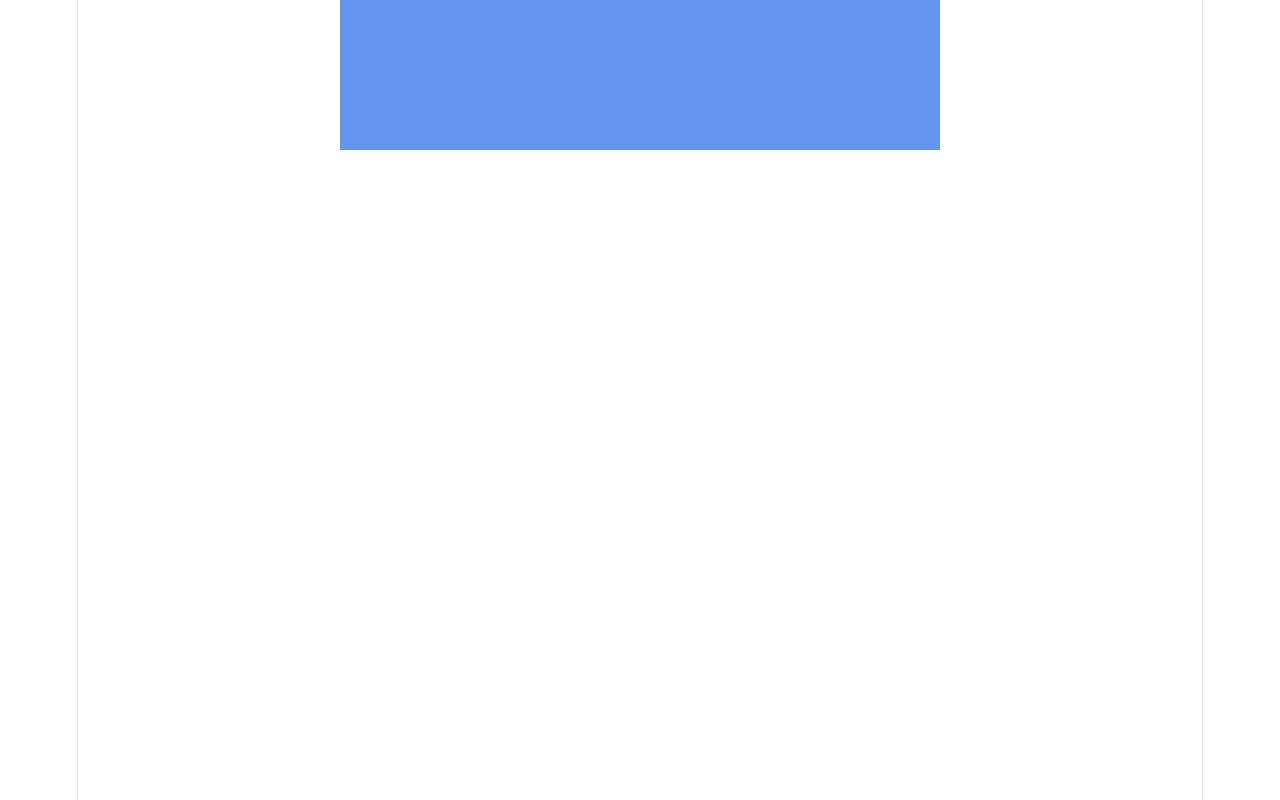
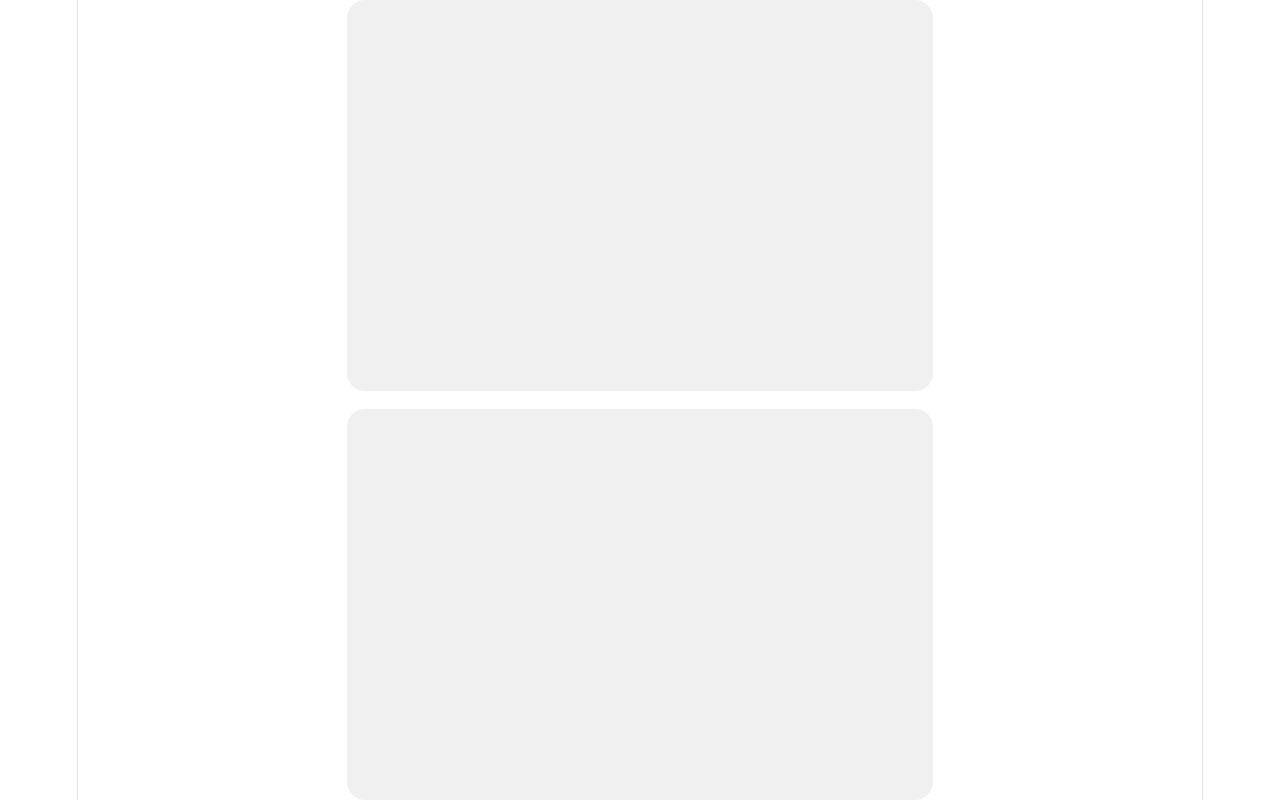
Before and after one commit to aD3nnis/Quizzability, a React (Vite) app in the folder frontend/: page / in a window 1280 px wide. Built offline with nearby package versions, Linux system fonts and the light colour scheme.

Commit message:
fix: size doesnt matter ;)

```diff
--- a/frontend/src/App.tsx
+++ b/frontend/src/App.tsx
@@ -9,7 +9,8 @@ function App() {
 
   return (
 
-        <div>
+        <div className="card-container">
+
             <DrawingCanvas
               strokes={frontStrokes}
               activePoints={draftFace === 'front' ? activePoints : []}
--- a/frontend/src/components/DrawingCanvas.tsx
+++ b/frontend/src/components/DrawingCanvas.tsx
@@ -14,7 +14,10 @@ interface DrawingCanvasProps {
 export default function DrawingCanvas({ strokes, activePoints, activeColor, svgPointerProps }: DrawingCanvasProps) {
     const draftD = pointsToSvgPath(activePoints)
     return (
-      <svg style={{ backgroundColor: 'cornflowerblue' }} touch-action="none" {...svgPointerProps}>
+      <svg
+      viewBox="0 0 300 200"
+      preserveAspectRatio="xMidYMid meet"
+       {...svgPointerProps}>
         {strokes.map(stroke => (
           <path key={stroke.id} d={strokeToSvgPath(stroke)} />
         ))}
--- a/frontend/src/main.tsx
+++ b/frontend/src/main.tsx
@@ -2,6 +2,7 @@ import { StrictMode } from 'react'
 import { createRoot } from 'react-dom/client'
 import './index.scss'
 import './styles/freehand-card.scss'
+import './styles/card.scss'
 import App from './App.tsx'
 
 createRoot(document.getElementById('root')!).render(
--- /dev/null
+++ b/frontend/src/styles/card.scss
@@ -0,0 +1,15 @@
+.card-container{
+    display: flex;
+    justify-content: center;
+    align-items: center;
+    flex-direction: column;
+    gap: 1rem;
+    height: 100svh;
+}
+.card-container svg {
+
+    aspect-ratio: 3 / 2;
+    border-radius: 1rem;
+    touch-action: none;
+    background-color: #f0f0f0;
+  }
```
Also changed, not shown: 1 other file (tests, documents, lock files or other folders).
